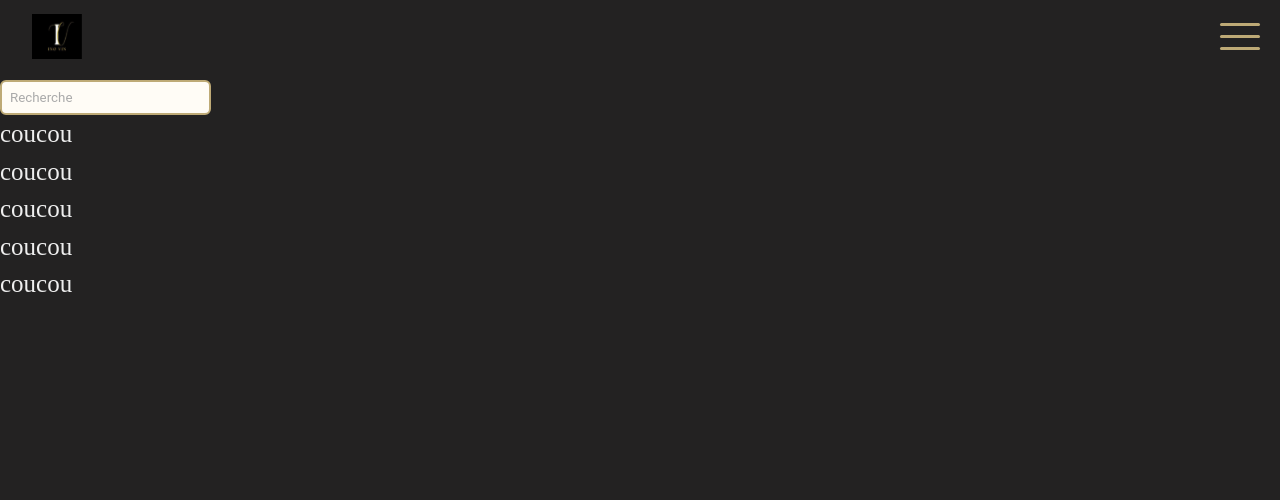
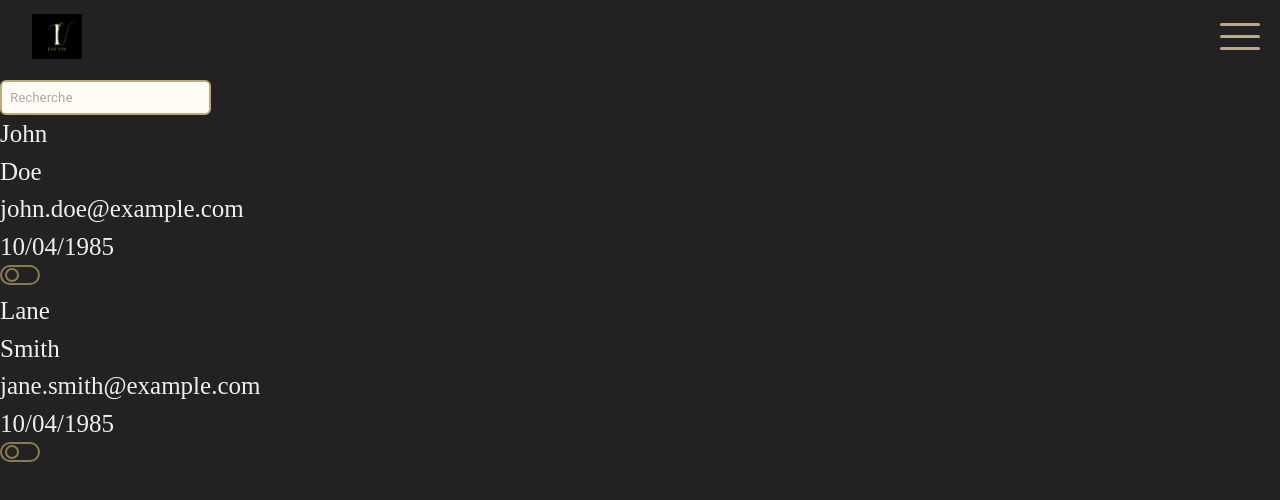
Before and after one commit to Mogwaie/Inovin, a React (Vite) app in the folder frontend/: page /user-list in a window 1280 px wide. Shown: the top 500 px of the page. Built offline with nearby package versions, Linux system fonts and the light colour scheme.

Commit message:
info user display

```diff
--- /dev/null
+++ b/frontend/src/components/admin/DisplayUserList.jsx
@@ -0,0 +1,26 @@
+import PropTypes from "prop-types";
+import SliderAdmin from "./SliderAdmin";
+
+function DisplayUserList({ user }) {
+  return (
+    <div>
+      <p>{user.firstname}</p>
+      <p>{user.lastname}</p>
+      <p>{user.email}</p>
+      <p>10/04/1985</p>
+      <p>{user.is_admin}</p>
+      <SliderAdmin />
+    </div>
+  );
+}
+
+DisplayUserList.propTypes = {
+  user: PropTypes.shape({
+    firstname: PropTypes.string.isRequired,
+    lastname: PropTypes.string.isRequired,
+    email: PropTypes.string.isRequired,
+    is_admin: PropTypes.bool.isRequired,
+  }).isRequired,
+};
+
+export default DisplayUserList;
--- a/frontend/src/pages/admin/DisplayUserList.jsx
+++ /dev/null
@@ -1,4 +0,0 @@
-function DisplayUserList() {
-  return <p>coucou</p>;
-}
-export default DisplayUserList;
--- a/frontend/src/pages/admin/UserList.jsx
+++ b/frontend/src/pages/admin/UserList.jsx
@@ -1,23 +1,40 @@
 import { useState } from "react";
 import SearchBar from "../../components/admin/SearchBar";
-import DisplayUserList from "./DisplayUserList";
+import DisplayUserList from "../../components/admin/DisplayUserList";
 
 function UserList() {
   const [searchInput, setSearchInput] = useState("");
 
   const searchList = [
-    { id: 1, lol: "Belgium", continent: "Europe" },
-    { id: 2, lol: "India", continent: "Asia" },
-    { id: 2, lol: "Japan", continent: "Asia" },
-    { id: 3, lol: "Canada", continent: "North America" },
-    { id: 4, lol: "Australia", continent: "Australasia" },
+    {
+      user_id: 1,
+      firstname: "John",
+      lastname: "Doe",
+      email: "john.doe@example.com",
+      address: "123 Main St",
+      zip_code: "12345",
+      city: "New York",
+      job: "Software Engineer",
+      hashedPassword: "12345",
+      is_admin: true,
+    },
+    {
+      user_id: 2,
+      firstname: "Lane",
+      lastname: "Smith",
+      email: "jane.smith@example.com",
+      address: "456 Elm St",
+      zip_code: "54321",
+      city: "Los Angeles",
+      job: "Product Manager",
+      hashedPassword: "67890",
+      is_admin: false,
+    },
   ];
-
-  const propertyName = "lol";
 
   const searchListFilter = searchList.filter((element) => {
     if (searchInput.length > 0) {
-      const propertyValue = element[propertyName].toLowerCase();
+      const propertyValue = element.firstname.toLowerCase();
       return propertyValue.includes(searchInput.toLowerCase());
     }
     return element;
@@ -29,8 +46,8 @@ function UserList() {
       <ul>
         {searchListFilter.map((user) => {
           return (
-            <li key={user.id}>
-              <DisplayUserList country={user} />
+            <li key={user.user_id}>
+              <DisplayUserList user={user} />
             </li>
           );
         })}
```
